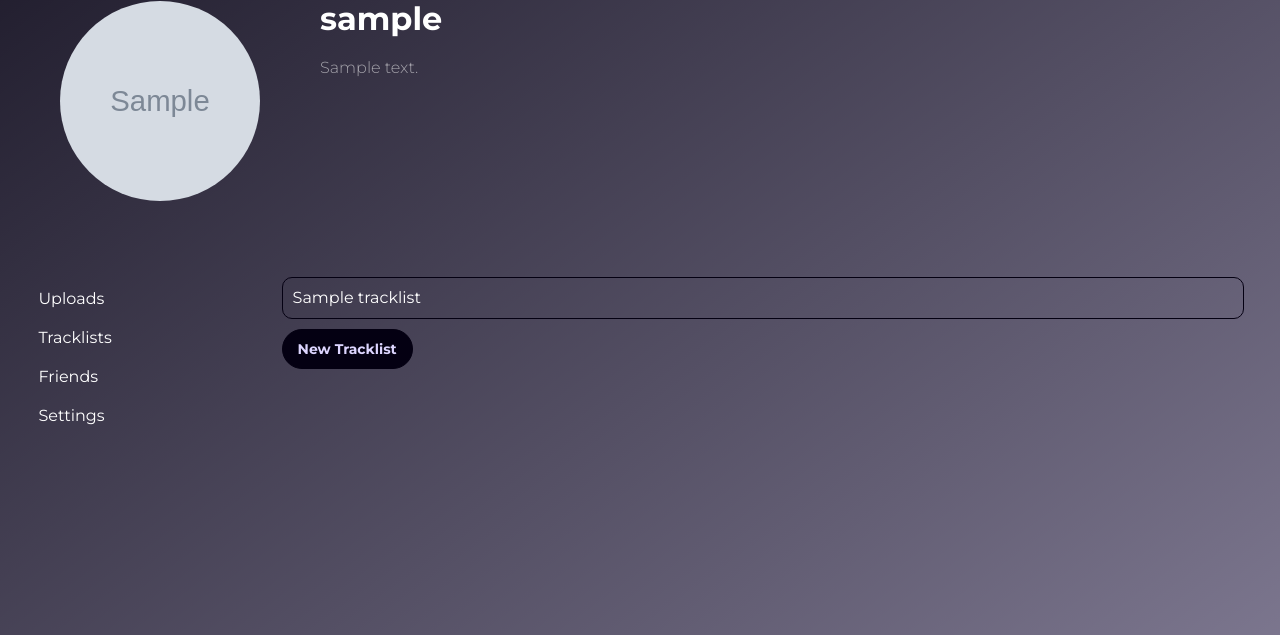
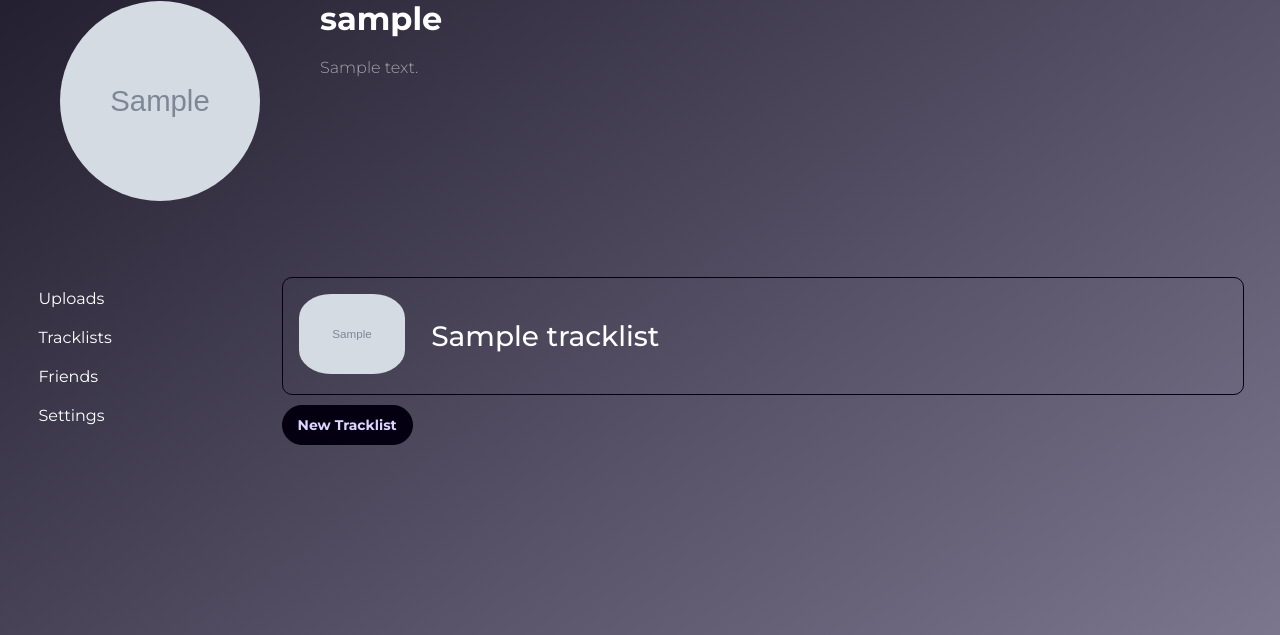
Before and after one commit to rossbuc/traxstax, a Flask app: page /traxstax/1/tracklists in a window 1280 px wide. Shown: the part 113-748 px from the top of the page. Run offline with Flask 3, Linux system fonts and the light colour scheme; tables that the repository leaves empty hold one stand-in row (values such as "Sample post"); grey boxes marked "Sample" are stand-in pictures.

Commit message:
Improve styling on user tracklists display

```diff
--- a/static/style.css
+++ b/static/style.css
@@ -229,7 +229,7 @@ a:hover {
 
 .user__display--tracklist {
     width: 75vw;
-    height: 40px;
+    height: auto;
     border: 1px solid #040012;
     border-radius: 10px;
     display: flex;
@@ -238,6 +238,21 @@ a:hover {
 
 .user__display--tracklist a {
     padding: 10px;
+}
+
+.image--tracklist {
+    height: 10vh;
+    margin: 2vh;
+    border-radius: 30%;
+}
+
+.text--tracklist__title {
+    font-size: 28px;
+    font-weight: 500;
+}
+
+.text--tracklist__title:hover {
+    font-weight: 600;
 }
 
 /* ========== New Tracklist Form Styling ========== */
--- a/templates/users/user_tracklists.jinja
+++ b/templates/users/user_tracklists.jinja
@@ -1,7 +1,8 @@
 {% extends 'users/user.jinja' %} {% block content_inner %} {{ super() }}
     {% for tracklist in tracklists %}
         <div class="user__display--tracklist">
-            <a href="/traxstax/{{ user.id }}/tracklists/ {{ tracklist.id }}">{{ tracklist.name }}</a>
+            <div><img src="{{ tracklist.cover_image }}" alt="" class="image--tracklist"></div>
+            <a href="/traxstax/{{ user.id }}/tracklists/ {{ tracklist.id }}"><h3 class="text--tracklist__title">{{ tracklist.name }}</h3></a>
         </div>
     {% endfor %}
     <form action="/traxstax/{{ user.id }}/tracklists/new">
```
